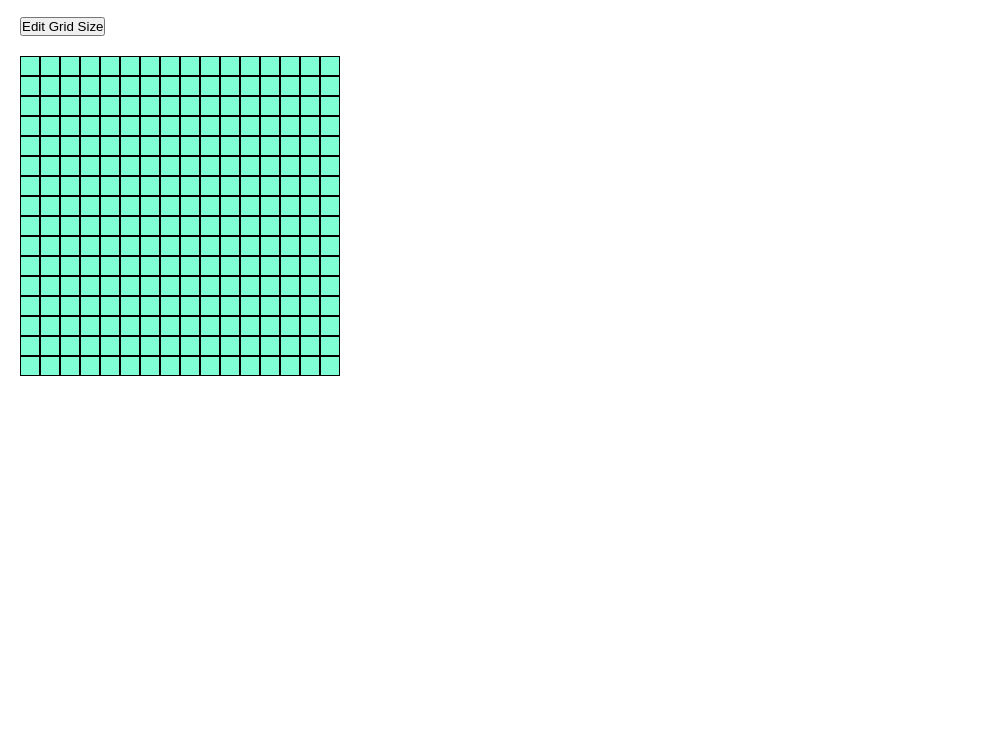
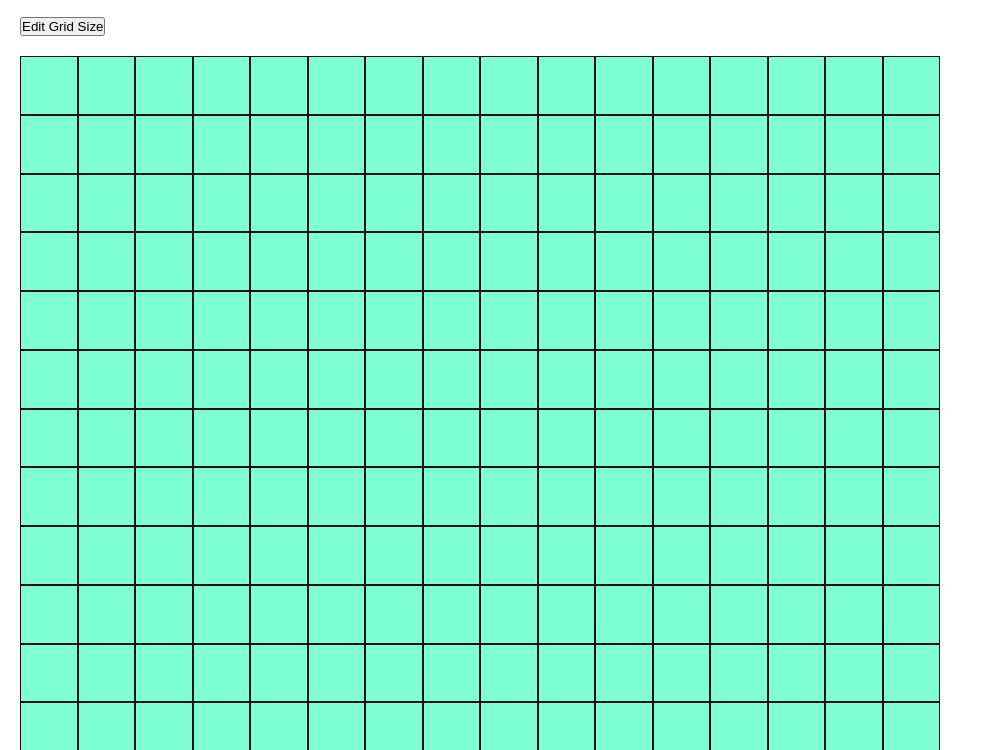
Before and after one commit to TalIQ501/Etch-a-Sketch, a plain HTML site: page index.html in a window 1280 px wide. Shown: the part 50-800 px from the top of the page, without its empty margins (0-983 px from the left). Drawn offline with Linux system fonts and the light colour scheme.

Commit message:
Fixed total space occupied by gtrid

```diff
--- a/index.html
+++ b/index.html
@@ -14,6 +14,9 @@
         <button onclick="handleBtnClick('')">Edit Grid Size</button>
     </section>
     <section id="output">
+        <div id="grid-container">
+
+        </div>
     </section>
     <script src="main.js"></script>
 </body>
--- a/main.js
+++ b/main.js
@@ -1,4 +1,4 @@
-const outputElem = document.getElementById('output');
+const outputElem = document.getElementById('grid-container');
 
 const createGridElem = (row, column, rowElem) => {
     //Create Box in Grid
@@ -31,7 +31,6 @@ const createGrid = (output, gridSize) => {
         const row = createGridRow(i);
         for (let j = 1; j <= gridSize; j++) {
             createGridElem(i, j, row);
-
         }
     }
 }
--- a/styles.css
+++ b/styles.css
@@ -12,25 +12,30 @@ header {
     padding: 10px 20px;
 }
 
+#grid-container {
+
+}
+
 .grid {
     display: flex;
     flex-direction: column;
     flex-wrap: wrap;
     padding: 10px 20px;
     width: 960px;
+    height: 960px;
 }
 
 .grid .grid-row {
     display: flex;
     flex-direction: row;
+    flex-grow: 1;
 }
 
 .grid .grid-elem {
-    height: 20px;
-    width: 20px;
     border-style: solid;
-    border-color: .121212;
+    border-color: #121212;
     border-width: 1px;
+    flex-grow: 1;
     background-color: aquamarine;
 }
 
```
